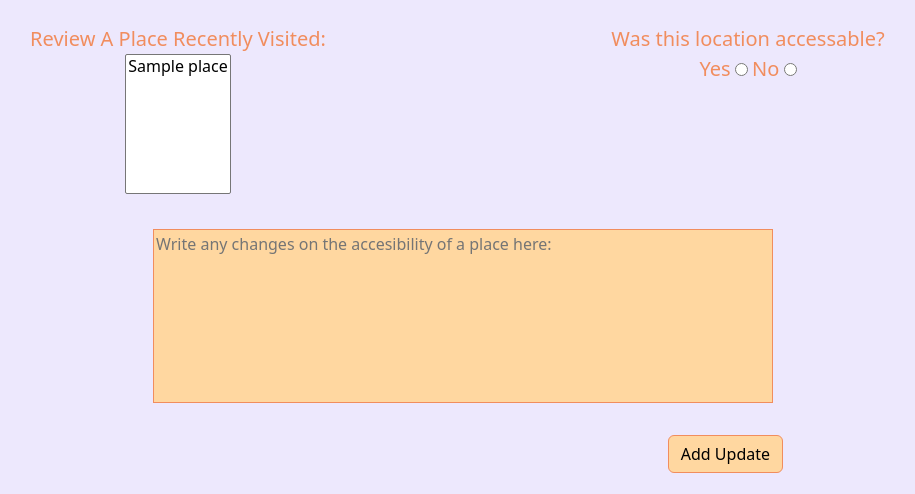
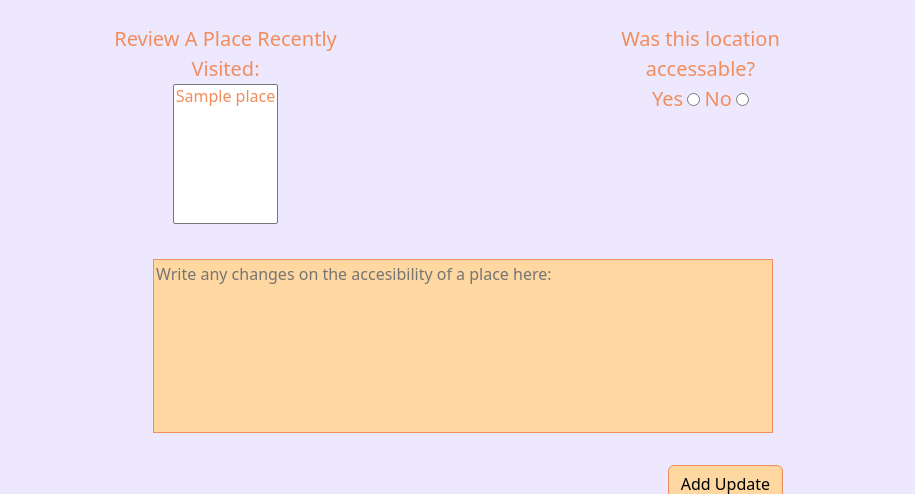
Before and after one commit to Brooklyn-STEAM/10040-Integrating-GPS-To-Increase-Accessibility, a Flask app: page /updates in a window 1280 px wide. Shown: the part 77-571 px from the top of the page, without its empty margins (177-1092 px from the left). Run offline with Flask 3, Linux system fonts and the light colour scheme; a user stored in the database is signed in; tables that the repository leaves empty or names only in its code hold one stand-in row (values such as "Sample post"); data that the repository does not hold is empty; some libraries are stand-ins or nearby versions.

Commit message:
Edited the layout in updates page and added button effect (#42)

```diff
--- a/static/styles.css
+++ b/static/styles.css
@@ -31,6 +31,9 @@ h1{
   color:white;
   background-color: rgb(135, 101, 214) ;
 }
+
+
+
 
 .h-card-head-color{
   background-color: rgb(157, 119, 211);
@@ -92,7 +95,6 @@ h1{
 
 
 
-
 .u-button {
   background-color: rgb(255, 215, 160);
   border: none;
@@ -144,6 +146,7 @@ h1{
   margin: 20px 60px 20px 0px;
 }
 
+
 .h-textarea  {
   box-sizing: border-box;
   width: 100%;
@@ -160,6 +163,7 @@ h1{
  .add-hiree:hover{
   background-color: rgb(157, 119, 211);
  }
+
 
  .center {
   margin: auto;
@@ -178,3 +182,7 @@ h1{
 .update-b{
   width: 75%;
 }
+
+.btn:active{
+  transform: scale(0.9);
+}
--- a/templates/updates.html.jinja
+++ b/templates/updates.html.jinja
@@ -13,11 +13,12 @@
 
         <div class="container text-center">
           <div class="row">
-            <div class="col-sm-6">
+          <div class="col-sm-2"></div>
+            <div class="col-sm-3">
               <form method = "post" action="/updates/update" >
                 <label for = "place" class="u-card-text-color-py fs-5 text-center pt-4">Review A Place Recently Visited:</label>
                 <br>
-                  <select size = "6" name = "place" id = "place">
+                  <select size = "6" name = "place" id = "place" class="u-card-text-color-py">
                   {%for location in locations%}
                   <option value = "{{location['id']}}">{{location["name"]}}</option>
                   {% endfor%}
@@ -25,7 +26,9 @@
                 <br>
                 <br>
             </div>
-            <div class="col-sm-6">
+            <div class="col-sm-2"></div>
+            <div class="col-sm-3">
+            <div class="col-sm-2"></div>
               <label class="card-title u-card-text-color-py fs-5 pt-4" for="accessable" name="role">Was this location accessable?</label>
                 <br>
                 <label for="student" class="u-card-text-color-py fs-5">Yes</label>
```
